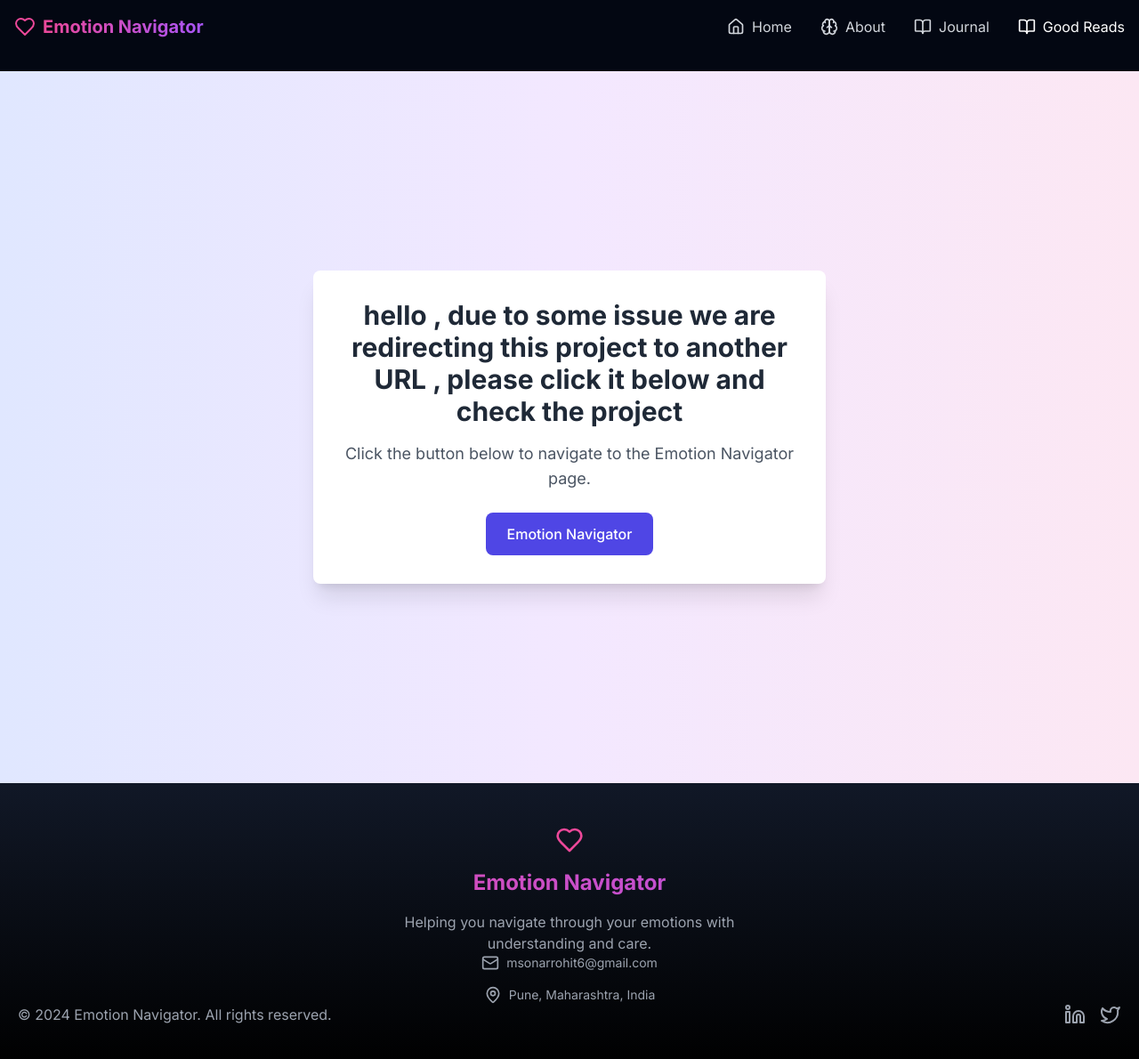
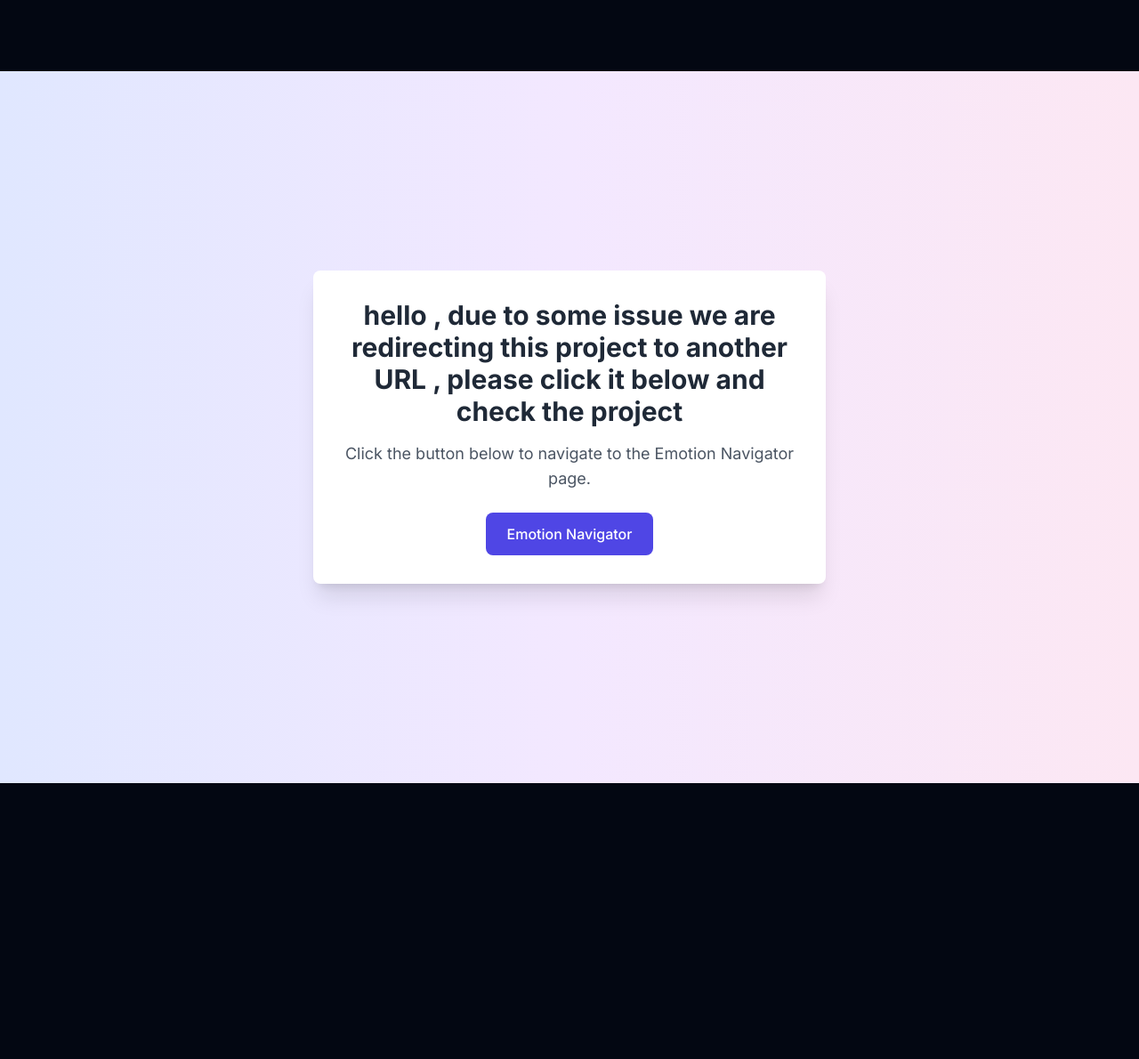
Before and after one commit to Ro-hit-Sonar/emotion-navigator--NextJS, a Next.js app: page / in a window 1280 px wide. Shown: the top 1190 px of the page at 89% size. After the commit the page ends 880 px from the top, so only its background shows below. Built offline with nearby package versions, Linux system fonts and the light colour scheme.

Commit message:
Update EmotionProvider.tsx

```diff
--- a/app/EmotionProvider.tsx
+++ b/app/EmotionProvider.tsx
@@ -15,9 +15,9 @@ export default function EmotionProvider({
   return (
     <CacheProvider value={clientSideEmotionCache}>
       <div className="flex flex-col min-h-screen">
-        <NavBar />
+
         <main className="flex-grow pt-20">{children}</main>
-        <Footer />
+
       </div>
     </CacheProvider>
   );
```
